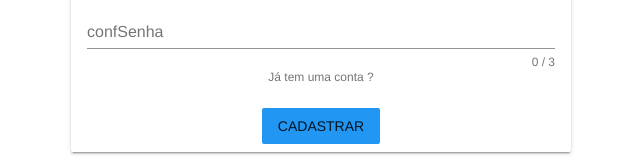
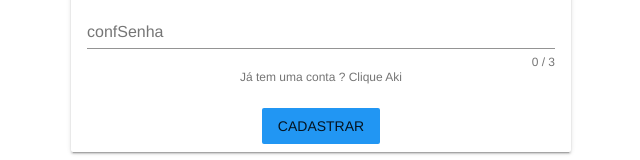
Before and after one commit to gadsdev/login-vuejs, a Vue app in the folder login-vue/: page /#/about in a window 1280 px wide. Shown: the part 487-647 px from the top of the page, without its empty margins (319-959 px from the left). Built offline with nearby package versions, Linux system fonts and the light colour scheme.

Commit message:
Validate on submit

```diff
--- a/login-vue/src/components/login-form/FormCadastro.vue
+++ b/login-vue/src/components/login-form/FormCadastro.vue
@@ -49,7 +49,7 @@
 
 
         <span class="caption grey--text text--darken-1">
-           Já tem uma conta ?
+           Já tem uma conta ? Clique Aki
         </span>
 
         </v-card-text>
@@ -97,6 +97,7 @@ export default {
       email: '',
       password: '',
       confPassword: '',
+      submitStatus: null
   }),
 
   computed: {
@@ -126,23 +127,19 @@ export default {
         !this.$v.email.email && errors.push('E-mail Invalido')
         // Vazio
         !this.$v.email.required && errors.push('Preencha o E-mail')
+
         return errors
       }
     },
 
 
   methods: {
-      // Se valido tenta fazer login
-      validate () {
-        if (this.$refs.form.validate()) {
-          this.snackbar = true
-        }
-      },
       submit () {
         // Pŕe validate
         this.$v.$touch()
-        console.log('email',this.email)
-        console.log('password',this.password)
+        if(!this.$v.$invalid){
+           console.log('Valido')
+        }
       },
   }
 };
--- a/login-vue/src/components/login-form/FormLogin.vue
+++ b/login-vue/src/components/login-form/FormLogin.vue
@@ -119,8 +119,9 @@ export default {
       submit () {
         // Pŕe validate
         this.$v.$touch()
-        console.log('email',this.email)
-        console.log('password',this.password)
+        if(!this.$v.$invalid){
+           console.log('Valido')
+        }
       },
   }
 };
```
